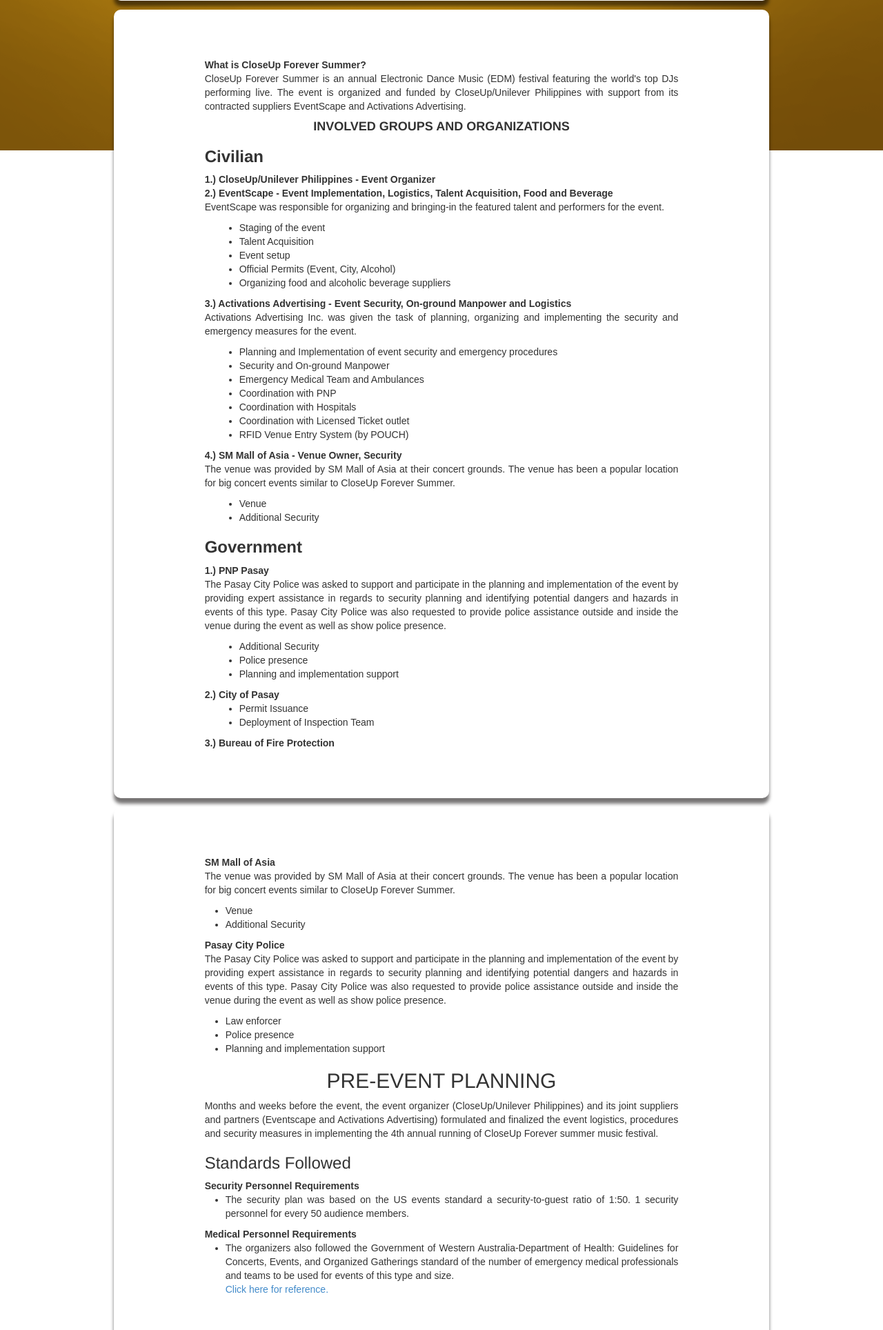
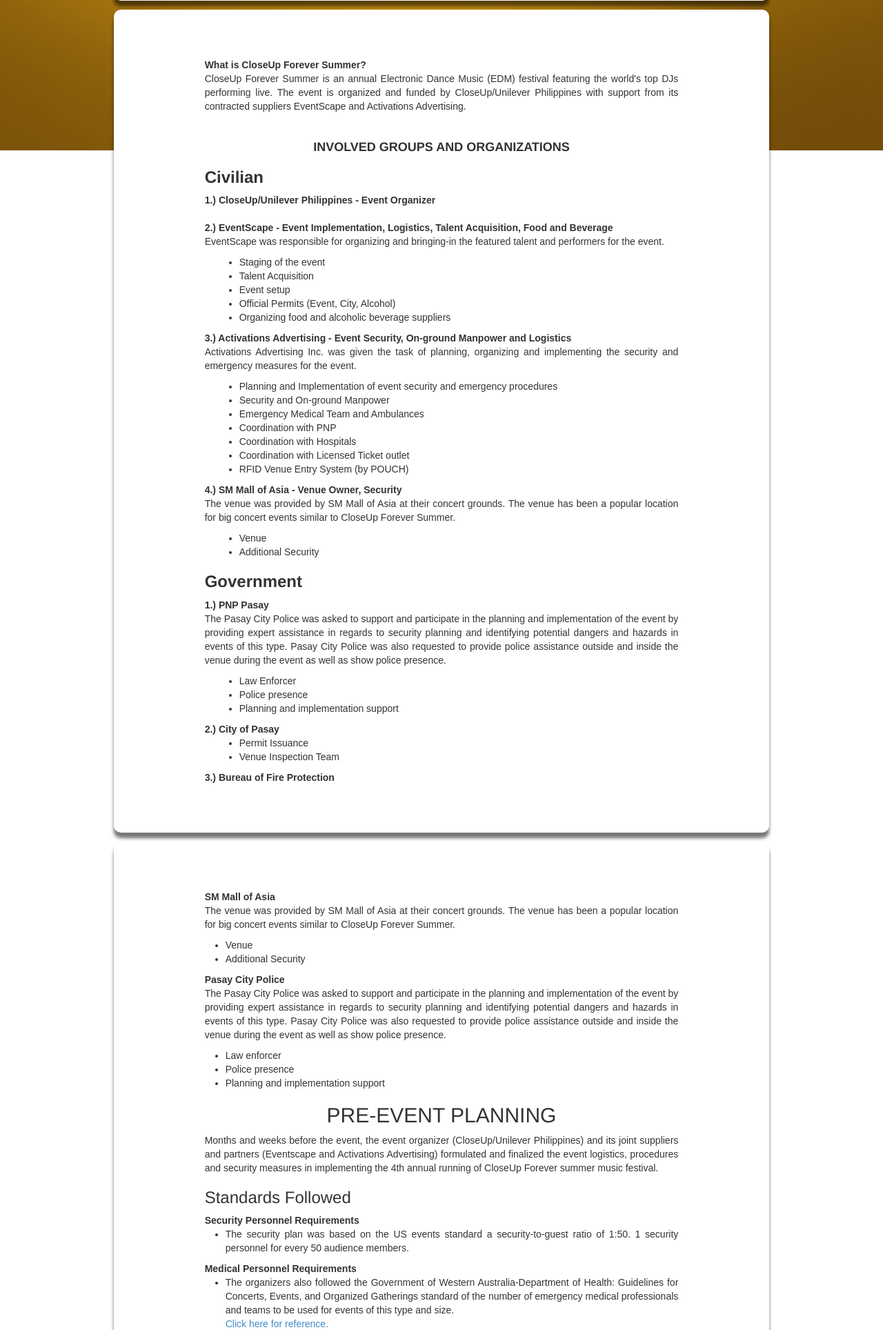
Before and after one commit to roelrosil1705/cloudwalk-acti, a CodeIgniter app: page /index.php/newspage in a window 1280 px wide. Shown: the part 982-2910 px from the top of the page at 69% size. Run offline with CodeIgniter, Linux system fonts and the light colour scheme; some libraries are stand-ins or nearby versions.

Commit message:
Part 1 - Changes

```diff
--- a/application/views/newspage_view.php
+++ b/application/views/newspage_view.php
@@ -124,9 +124,10 @@
                                 <div class="col-md-10 col-md-offset-1">
                                     <b>What is CloseUp Forever Summer?</b>
                                     <p>CloseUp Forever Summer is an annual Electronic Dance Music (EDM) festival featuring the world's top DJs performing live. The event is organized and funded by CloseUp/Unilever Philippines with support from its contracted suppliers EventScape and Activations Advertising.</p>
+                                    <br/>
                                     <h4 style="text-align: center;"><strong>INVOLVED GROUPS AND ORGANIZATIONS</strong></h4>
                                     <h3><b>Civilian</b></h3>
-                                    <b>1.) CloseUp/Unilever Philippines - Event Organizer</b><br/>
+                                    <b>1.) CloseUp/Unilever Philippines - Event Organizer</b><br/><br/>
                                     <b>2.) EventScape - Event Implementation, Logistics, Talent Acquisition, Food and Beverage</b>
                                     <p>EventScape was responsible for organizing and bringing-in the featured talent and performers for the event.</p>
                                     <ul style="margin-left: 50px;">
@@ -157,14 +158,14 @@
                                     <b>1.) PNP Pasay</b>
                                     <p>The Pasay City Police was asked to support and participate in the planning and implementation of the event by providing expert assistance in regards to security planning and identifying potential dangers and hazards in events of this type. Pasay City Police was also requested to provide police assistance outside and inside the venue during the event as well as show police presence.</p>
                                     <ul style="margin-left: 50px;">
-                                        <li>Additional Security</li>
+                                        <li>Law Enforcer</li>
                                         <li>Police presence</li>
                                         <li>Planning and implementation support</li>
                                     </ul>
                                     <b>2.) City of Pasay</b>
                                     <ul style="margin-left: 50px;">
                                         <li>Permit Issuance</li>
-                                        <li>Deployment of Inspection Team</li>
+                                        <li>Venue Inspection Team</li>
                                     </ul>
                                     <b>3.) Bureau of Fire Protection</b>
                                 </div>
```
